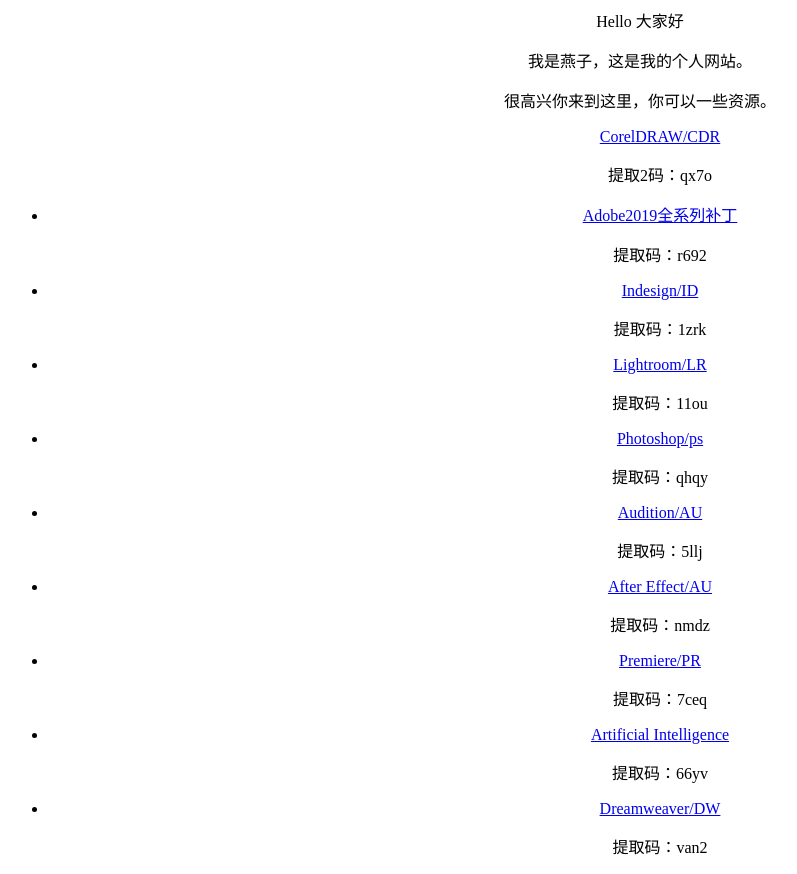
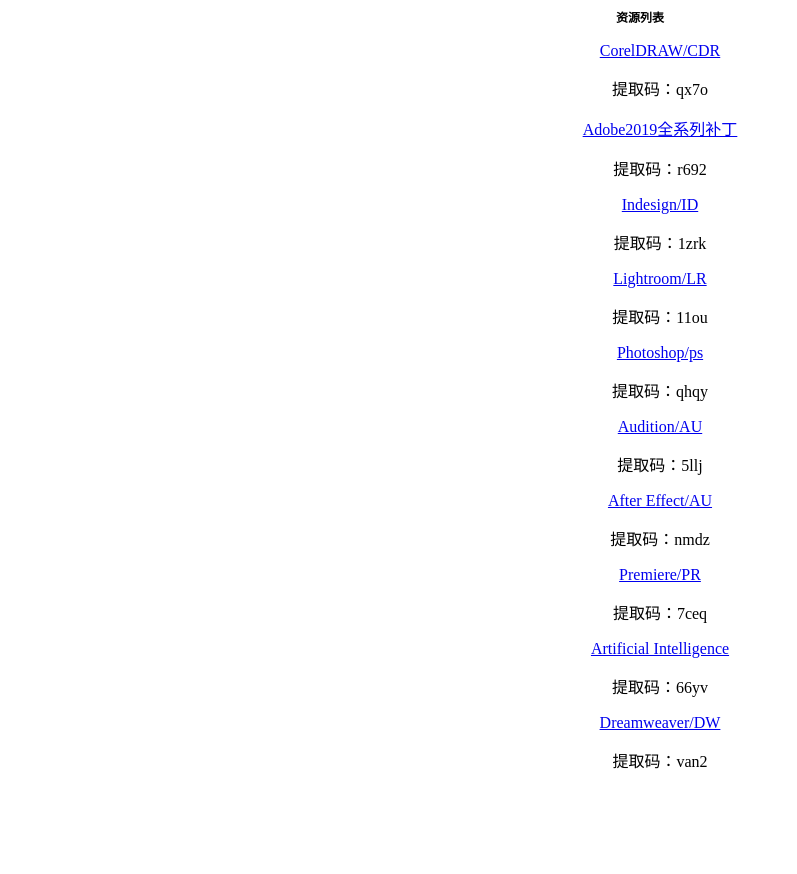
Before and after one commit to YanZi-ToMe/YanZi-ToME.github.io, a plain HTML site: page index.html in a window 1280 px wide. Shown: the whole page, without its empty margins (0-797 px from the left). After the commit the page ends 800 px from the top, so only its background shows below. Drawn offline with Linux system fonts and the light colour scheme.

Commit message:
Update index.html

```diff
--- a/index.html
+++ b/index.html
@@ -1,56 +1,55 @@
 <center>
-<P>Hello 大家好</P>
-<p>我是燕子，这是我的个人网站。</p>
-<p>很高兴你来到这里，你可以一些资源。</p>
+    <b><font style="font-size:12px"><P>资源列表</P></font></b>
+
 
 <ul>
     <body>
                 <p> <a href="https://pan.baidu.com/s/1YXzWnQgDPeIP715CTLKQ8A">CorelDRAW/CDR</a> </p>
-                <p>提取2码：qx7o</p>
+                <p>提取码：qx7o</p>
     </body>
 
 <body>
-               <p><li> <a href="https://pan.baidu.com/s/1UdCew3nIP5uKkZY1E4vuwA">Adobe2019全系列补丁</a> </li></p>
+               <p> <a href="https://pan.baidu.com/s/1UdCew3nIP5uKkZY1E4vuwA">Adobe2019全系列补丁</a> </p>
                <p>提取码：r692</p>
 </body>
 
     <body>
-              <p><li> <a href="https://pan.baidu.com/s/1pQaxfwEiRpR2jwhGU0bY8Q">Indesign/ID</a> </li></p>
+              <p> <a href="https://pan.baidu.com/s/1pQaxfwEiRpR2jwhGU0bY8Q">Indesign/ID</a> </p>
               <p>提取码：1zrk</p>
 </body>
 
     <body>
-              <p><li> <a href="https://pan.baidu.com/s/1u8AJS8Q9o1u8VjQ8SzytpQ ">Lightroom/LR</a> </li></p>
+              <p> <a href="https://pan.baidu.com/s/1u8AJS8Q9o1u8VjQ8SzytpQ ">Lightroom/LR</a> </p>
               <p>提取码：11ou</p>
 </body>
 
     <body>
-              <p><li> <a href="https://pan.baidu.com/s/1g6Lq2Tinwpmo6t_80dOBPg ">Photoshop/ps</a> </li></p>
+              <p> <a href="https://pan.baidu.com/s/1g6Lq2Tinwpmo6t_80dOBPg ">Photoshop/ps</a> </p>
               <p>提取码：qhqy</p>
 </body>
 
     <body>
-              <p><li> <a href="https://pan.baidu.com/s/1waMJCnOZSwxO6CwReK3COQ">Audition/AU</a> </li></p>
+              <p> <a href="https://pan.baidu.com/s/1waMJCnOZSwxO6CwReK3COQ">Audition/AU</a> </p>
               <p>提取码：5llj</p>
 </body>
 
     <body>
-              <p><li> <a href="https://pan.baidu.com/s/1i7goUG1">After Effect/AU</a> </li></p>
+              <p> <a href="https://pan.baidu.com/s/1i7goUG1">After Effect/AU</a> </p>
               <p>提取码：nmdz</p>
 </body>
 
     <body>
-              <p><li> <a href="https://pan.baidu.com/s/1qZQ1iLe">Premiere/PR</a> </li></p>
+              <p> <a href="https://pan.baidu.com/s/1qZQ1iLe">Premiere/PR</a> </p>
               <p>提取码：7ceq</p>
 </body>
 
     <body>
-              <p><li> <a href="https://pan.baidu.com/s/1o80X8U2">Artificial Intelligence</a> </li></p>
+              <p> <a href="https://pan.baidu.com/s/1o80X8U2">Artificial Intelligence</a> </p>
               <p>提取码：66yv</p>
 </body>
 
     <body>
-     <p><li> <a href="https://pan.baidu.com/s/1nvIAA4h ">Dreamweaver/DW</a> </li></p>
+     <p> <a href="https://pan.baidu.com/s/1nvIAA4h ">Dreamweaver/DW</a> </p>
      <p>提取码：van2</p>
 </body>
 </ul>
```
